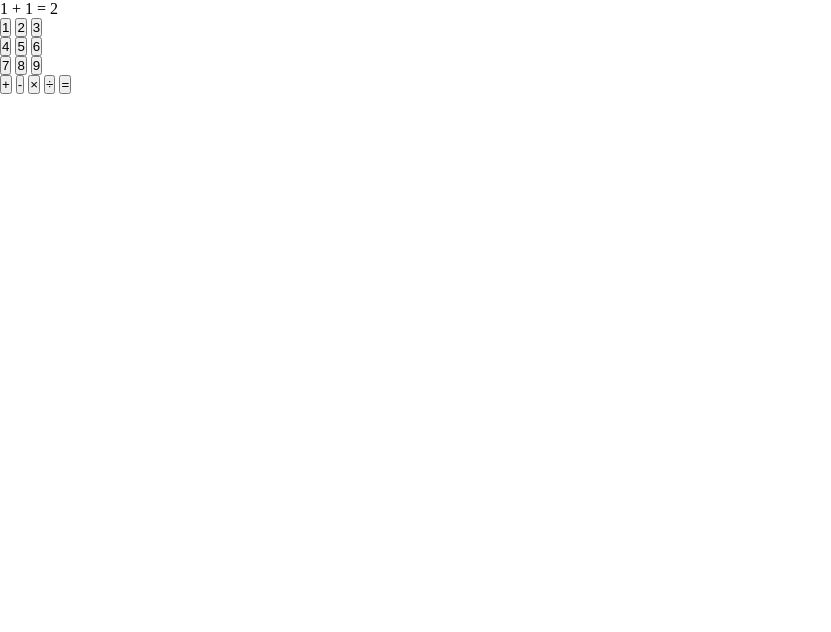
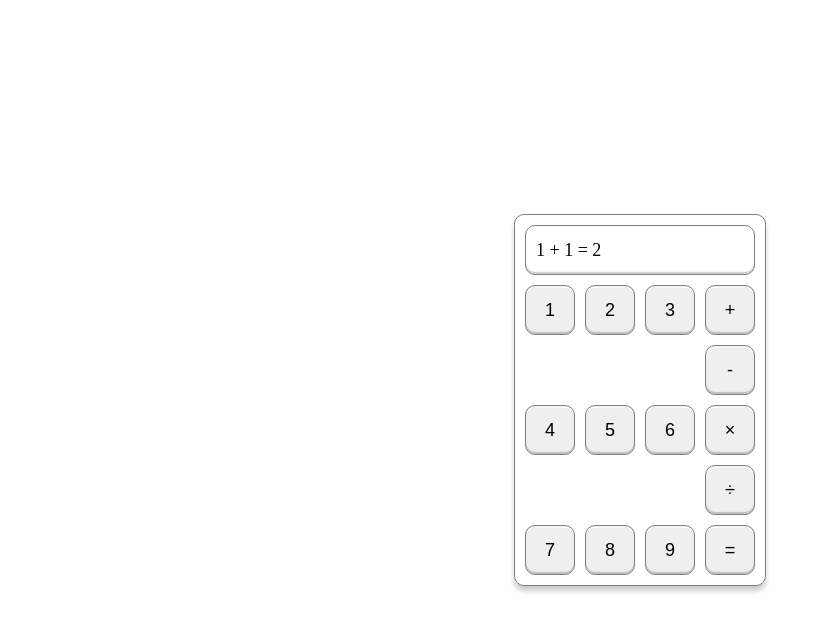
Before and after one commit to joeesmithh/calculator, a plain HTML site: page index.html in a window 1280 px wide. Shown: the whole page, without its empty margins (0-831 px from the left). Drawn offline with Linux system fonts and the light colour scheme.

Commit message:
feat: tweak styling

```diff
--- a/style.css
+++ b/style.css
@@ -2,4 +2,63 @@
     box-sizing: border-box;
     margin: 0;
     padding: 0;
+    font-size: large;
 }
+
+body {
+    height: 100vh;
+    display: flex;
+    justify-content: center;
+    align-items: center;
+}
+
+#display,
+button,
+#container {
+    border-style: solid;
+    border-color: gray;
+    border-width: 1px;
+    border-radius: 10px;
+    box-shadow:
+        inset 0px -2px 1px rgba(0, 0, 0, 0.2),
+        inset 0px 2px 1px rgba(255, 255, 255, 0.5);
+}
+
+#keypad,
+#numbers,
+.row,
+#operators {
+    /* flex: 1; */
+    display: flex;
+    justify-content: space-between;
+    gap: 10px;
+}
+
+#display {
+    height: 50px;
+    padding: 10px;
+    margin-bottom: 10px;
+    align-content: center;
+}
+
+#container {
+    padding: 10px;
+    box-shadow: 0px 5px 5px rgba(0, 0, 0, 0.2);
+}
+
+#keypad {}
+
+#numbers {
+    flex-direction: column;
+}
+
+.row {}
+
+#operators {
+    flex-direction: column;
+}
+
+button {
+    width: 50px;
+    aspect-ratio: 1 / 1;
+}
```
